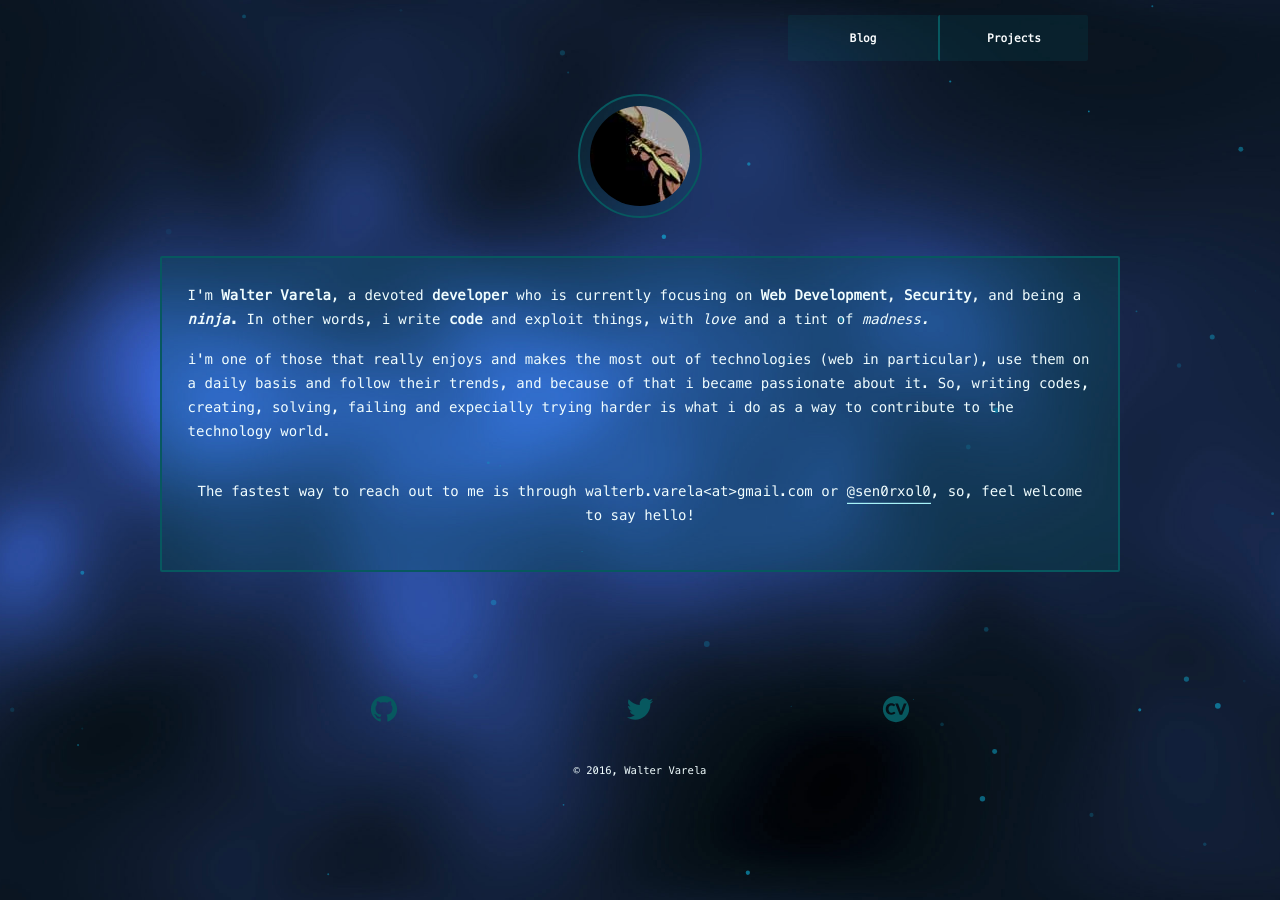
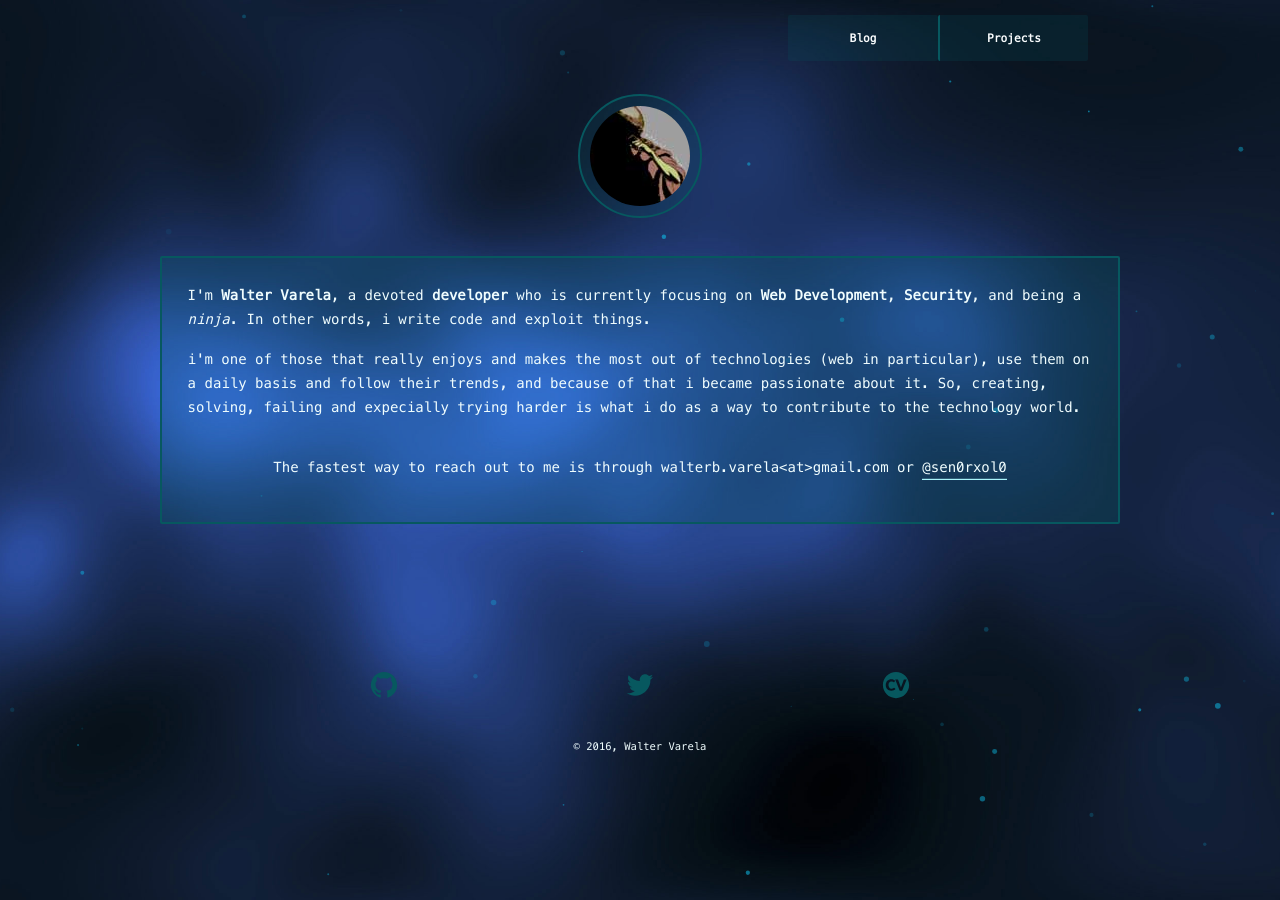
Before and after one commit to sen0rxol0/sen0rxol0.github.io, a Jekyll site: the page built from index.html, in a window 1280 px wide. Built offline with Jekyll 4.4.1, drawn with Linux system fonts in a browser that asks for light colours; nearby versions of some CDN libraries.

Commit message:
Changed home page description text

```diff
--- a/index.html
+++ b/index.html
@@ -28,12 +28,13 @@ description: "Walter's personal website and very rare blogging"
 <article id="about_article">
 	<section class="about_me">
 		<div class="description " id="type">
-			<p>I&#39;m <strong>Walter Varela</strong>, a devoted <b>developer</b> who is currently focusing on <b>Web Development</b>, <b>Security</b>, and being a <b><em>ninja</em>.</b> In other words, i write <b>code</b> and exploit things, with <em>love</em> and a tint of <em>madness.</em></p>
-			<p>i&#39;m one of those that really enjoys and makes the most out of technologies &lpar;web in particular&rpar;, use them on a daily basis and follow their trends, and because of that i became passionate about it. So, writing codes, creating, solving, failing and expecially trying harder is what i do as a way to contribute to the technology world.</p>
+			<p>I&#39;m <strong>Walter Varela</strong>, a devoted <b>developer</b> who is currently focusing on <b>Web Development</b>, <b>Security</b>, and being a <em>ninja</em>. In other words, i write code and exploit things.</p>
+
+			<p>i&#39;m one of those that really enjoys and makes the most out of technologies &lpar;web in particular&rpar;, use them on a daily basis and follow their trends, and because of that i became passionate about it. So, creating, solving, failing and expecially trying harder is what i do as a way to contribute to the technology world.</p>
 		</div>
 		<br>
 		<div id="type_2" class="contact">
-		   <p>The fastest way to reach out to me is through walterb.varela&lt;at&gt;gmail.com</a> or <a href="https://twitter.com/{{site.twitter_username}}" target="_blank">&commat;sen0rxol0</a>, so, feel welcome to say hello!</p>
+		   <p>The fastest way to reach out to me is through walterb.varela&lt;at&gt;gmail.com</a> or <a href="https://twitter.com/{{site.twitter_username}}" target="_blank">&commat;sen0rxol0</a></p>
 		</div>
 	</section>
 </article>
```
